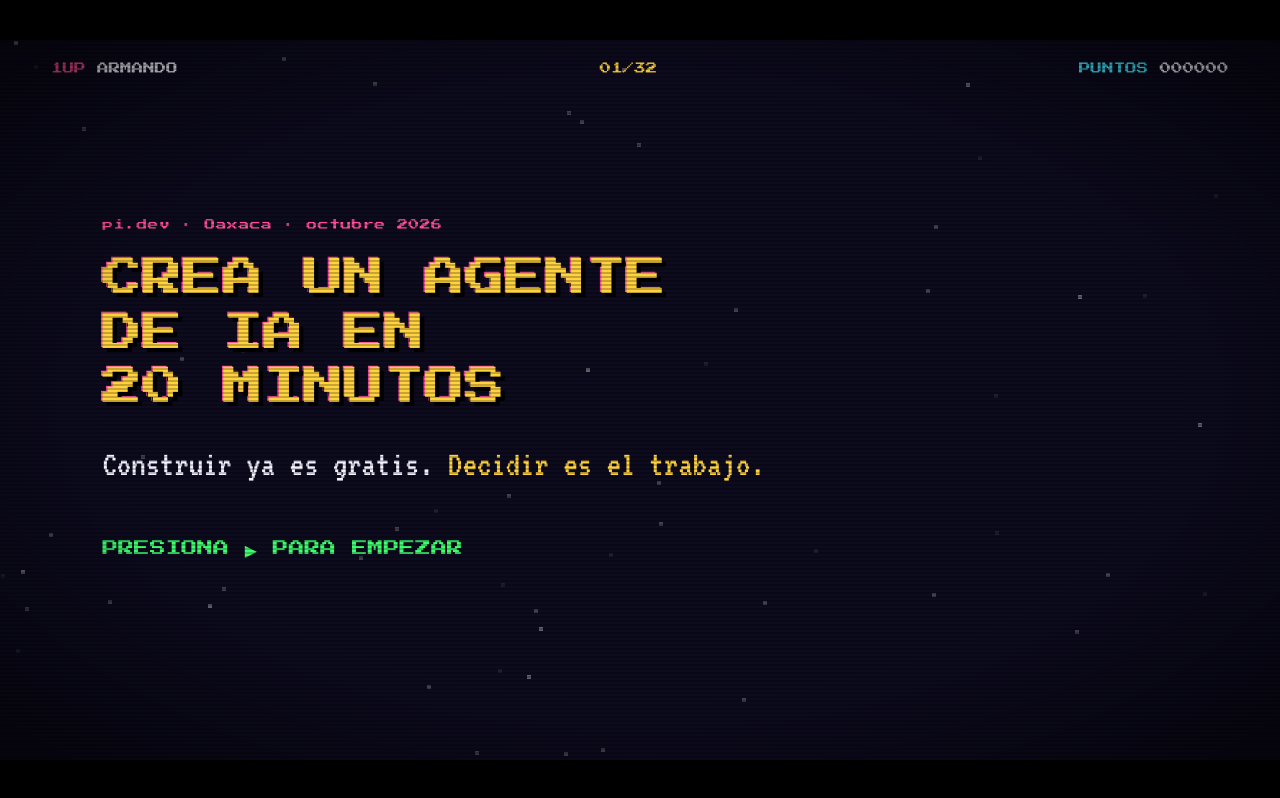
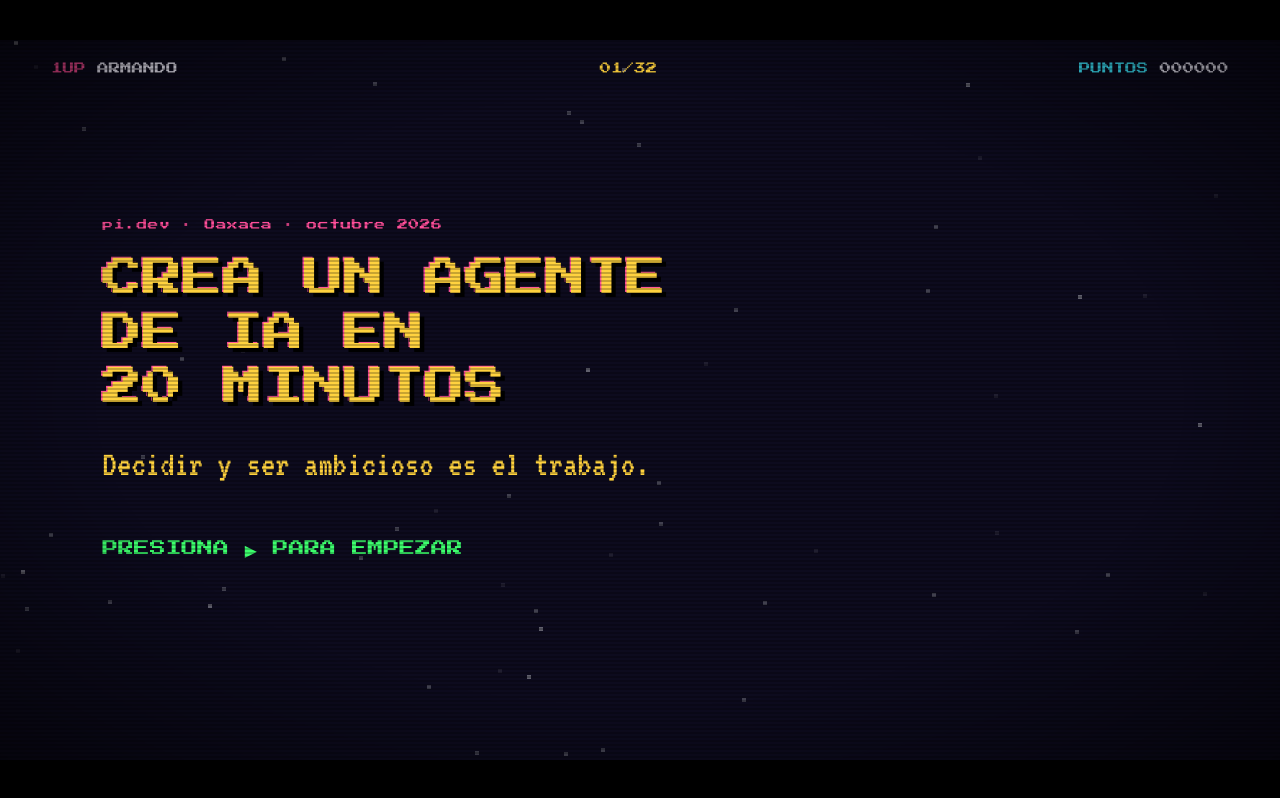
Before and after one commit to manduks/crea-un-agente-en-20-min, a plain HTML site: page presentacion/index.html in a window 1280 px wide. Drawn offline with Linux system fonts and the light colour scheme.

Commit message:
Lema: Decidir y ser ambicioso es el trabajo
Co-Authored-By: Claude Opus 5.5 <noreply@anthropic.com>

```diff
--- a/presentacion/index.html
+++ b/presentacion/index.html
@@ -132,7 +132,7 @@
 <section class="slide" data-rung="-1" data-start>
   <div class="kicker">pi.dev · Oaxaca · octubre 2026</div>
   <h1>CREA UN AGENTE<br>DE IA EN<br>20 MINUTOS</h1>
-  <p class="big" style="margin-top:4cqh">Construir ya es gratis. <span class="y">Decidir es el trabajo.</span></p>
+  <p class="big" style="margin-top:4cqh"><span class="y">Decidir y ser ambicioso es el trabajo.</span></p>
   <div class="press">PRESIONA ▶ PARA EMPEZAR</div>
 </section>
 
@@ -502,7 +502,7 @@ pi.<span class="fn">on</span>(<span class="st">"tool_call"</span>, <span class="
     <div>
       <div class="kicker">FIN DEL JUEGO</div>
       <h1>GRACIAS</h1>
-      <p class="big" style="margin-top:3cqh">Construir ya es gratis. <span class="y">Decidir es el trabajo.</span></p>
+      <p class="big" style="margin-top:3cqh"><span class="y">Decidir y ser ambicioso es el trabajo.</span></p>
       <div class="tag">ARMANDO GONZÁLEZ · @MANDUKS</div>
       <div class="press">¿CONTINUAR? INSERTA UNA IDEA</div>
     </div>
```
Also changed, not shown: README.md.
